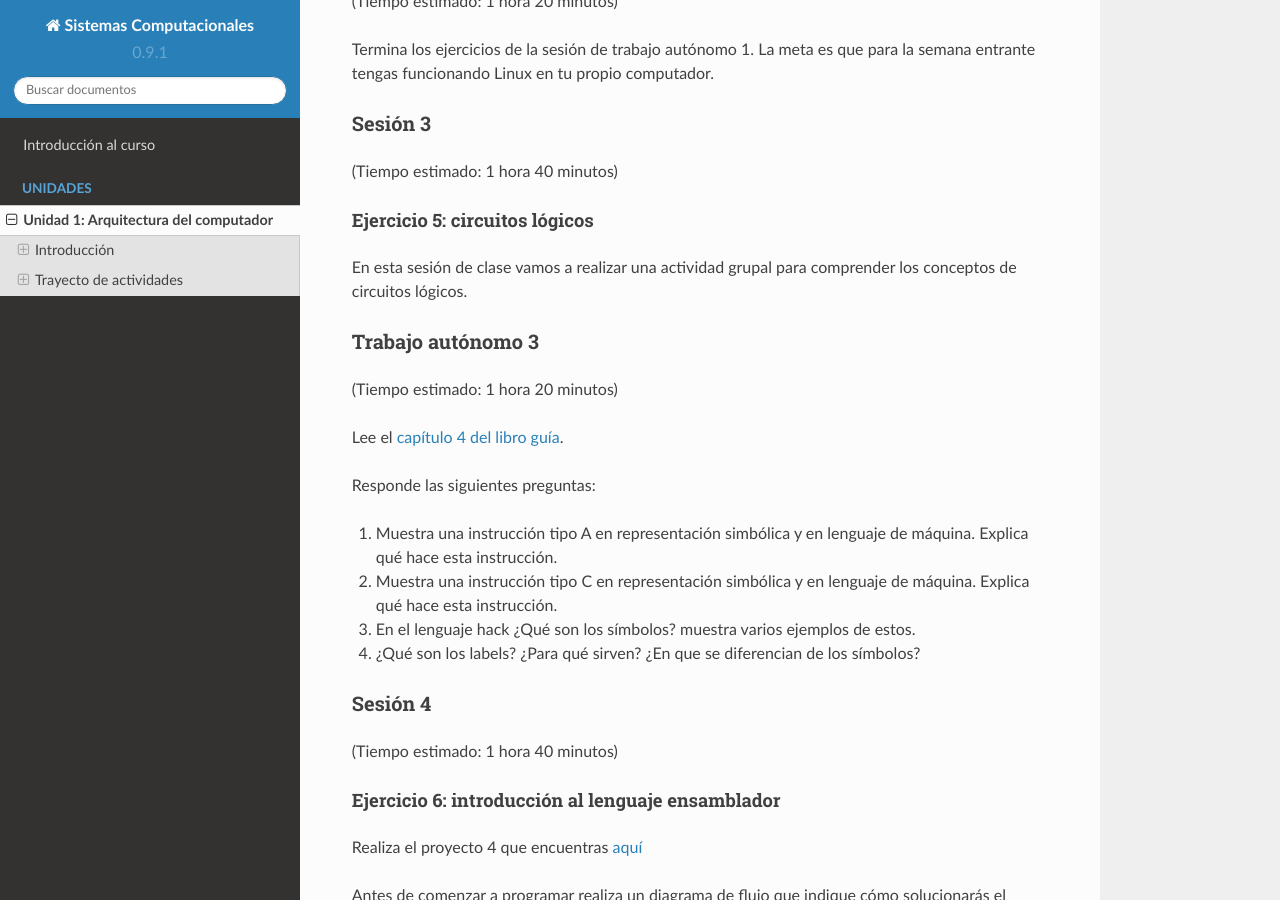
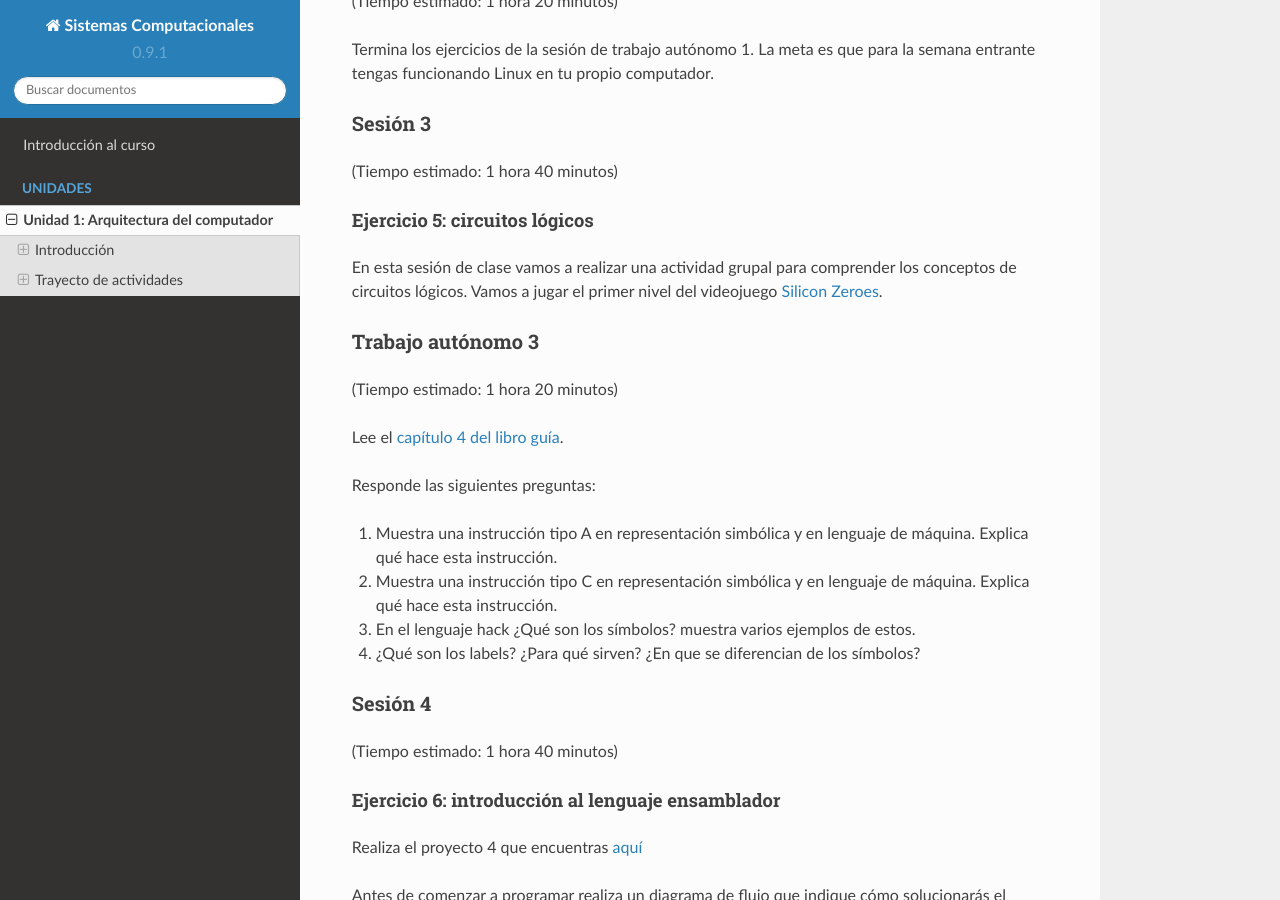
Before and after one commit to juanferfranco/SistemasComputacionales, a Sphinx documentation site: the page built from docs/_unidad1/unidad1.rst, in a window 1280 px wide and 900 px high, scrolled down 2482 px. Built offline with Sphinx 7.4.7 and the Read the Docs theme 2.0.0, drawn with Linux system fonts in a browser that asks for light colours.

Commit message:
update ejercicio5

```diff
--- a/docs/_unidad1/unidad1.rst
+++ b/docs/_unidad1/unidad1.rst
@@ -132,8 +132,9 @@ Sesión 3
 Ejercicio 5: circuitos lógicos
 ^^^^^^^^^^^^^^^^^^^^^^^^^^^^^^^^^^^^^^^^^^^^^^^^^^^^^^
 
-En esta sesión de clase vamos a realizar una actividad grupal para comprender los conceptos
-de circuitos lógicos.
+En esta sesión de clase vamos a realizar una actividad grupal para comprender
+los conceptos de circuitos lógicos. Vamos a jugar el primer nivel del
+videojuego `Silicon Zeroes <https://store.steampowered.com/app/684270/Silicon_Zeroes/>`__.
 
 Trabajo autónomo 3
 ********************
```
